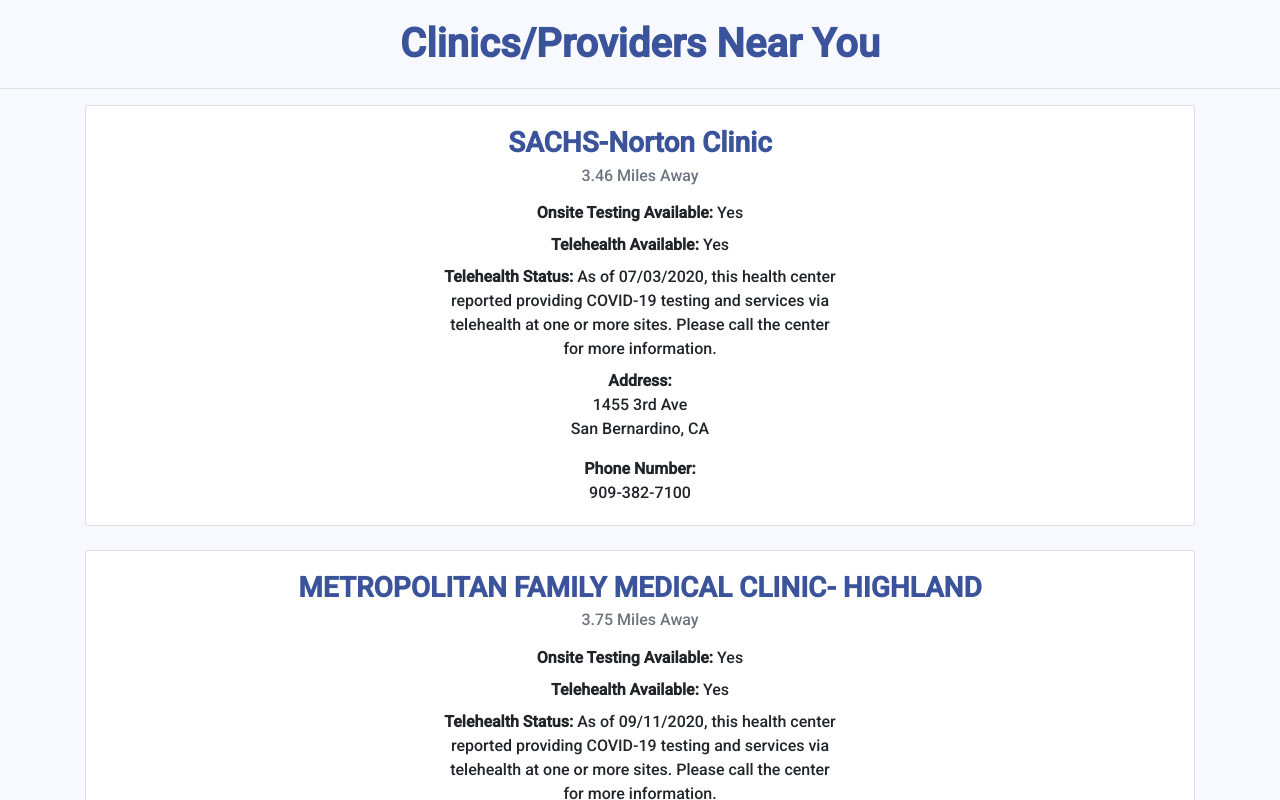
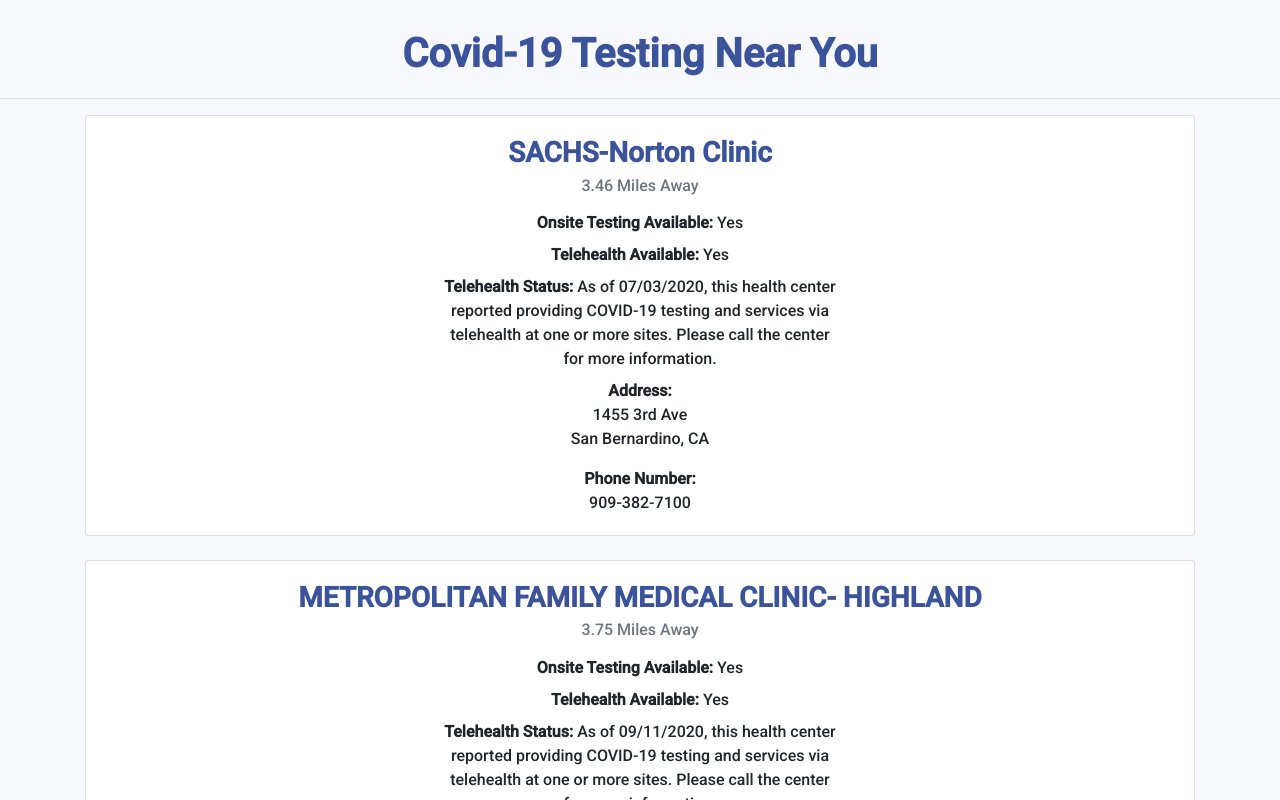
Before and after one commit to anthonygregis/hackathon-client, a React (Create React App) app: page /results in a window 1280 px wide. Shown: the top 800 px of the page. Built offline with nearby package versions, Linux system fonts and the light colour scheme.

Commit message:
[styles] Edit styles

```diff
--- a/src/components/Results.js
+++ b/src/components/Results.js
@@ -29,7 +29,7 @@ export default function Results(props) {
   })
   return (
     <>
-      <h1>Clinics/Providers Near You</h1>
+      <h1>Covid-19 Testing Near You</h1>
       <hr />
       <div className="container" >
         {clinicResults}
--- a/src/styles/results.css
+++ b/src/styles/results.css
@@ -6,7 +6,7 @@ body {
 }
 
 h1 {
-  margin: 20px 0;
+  margin: 30px 0 20px;
   color: #3A539B;
   font-weight: 700;
 }
```
